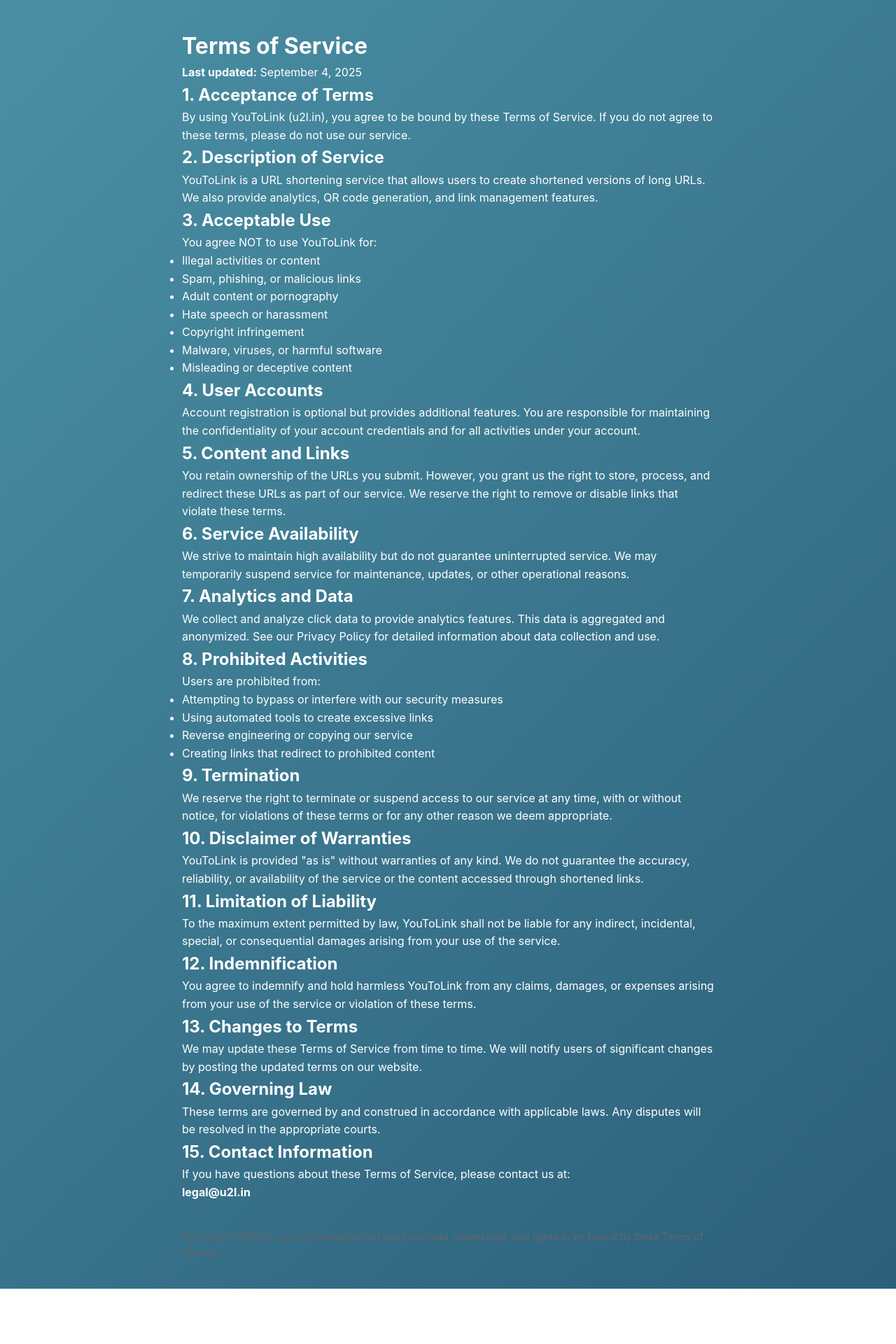
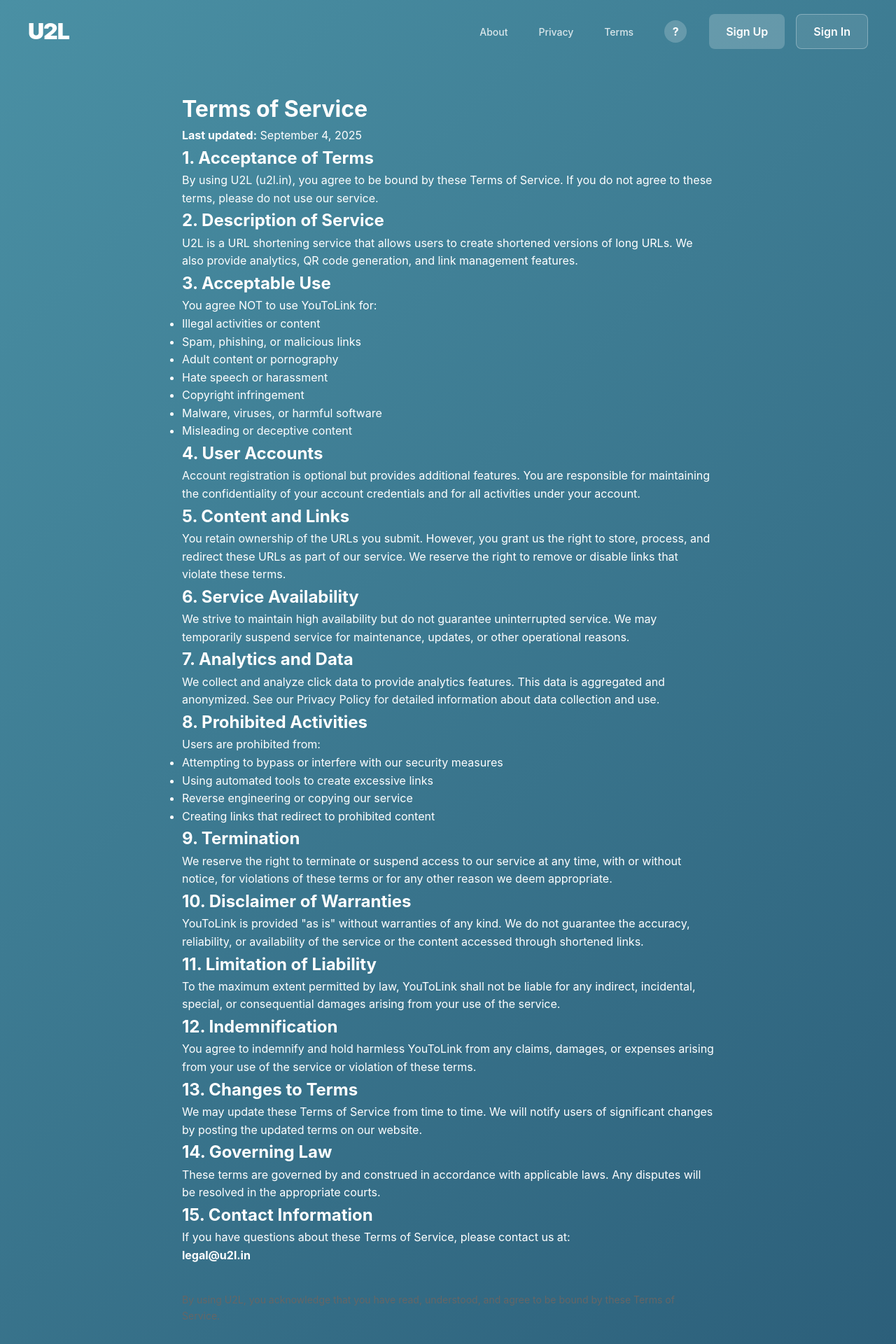
Before and after one commit to dkgohel/YouToLink, a React (Create React App) app in the folder client/: page /terms in a window 1280 px wide. Shown: the top 1920 px of the page at 70% size. Before the commit the page ends 1841 px from the top, so only its background shows below. Built offline with nearby package versions, Linux system fonts and the light colour scheme; no server answers.

Commit message:
Add shared navbar to all pages and rebrand from YOUTOLINK to U2L

```diff
--- a/client/src/components/About.tsx
+++ b/client/src/components/About.tsx
@@ -1,18 +1,21 @@
 import React from 'react';
+import Navbar from './Navbar';
 
 const About: React.FC = () => {
   return (
-    <div style={{ maxWidth: '800px', margin: '0 auto', padding: '40px 20px', lineHeight: '1.6' }}>
-      <h1>About YouToLink</h1>
+    <>
+      <Navbar />
+      <div style={{ maxWidth: '800px', margin: '0 auto', padding: '40px 20px', lineHeight: '1.6' }}>
+      <h1>About U2L</h1>
 
-      <h2>What is YouToLink?</h2>
+      <h2>What is U2L?</h2>
       <p>
-        YouToLink (u2l.in) is a free, fast, and reliable URL shortening service that helps you create
+        U2L (u2l.in) is a free, fast, and reliable URL shortening service that helps you create
         short, memorable links from long URLs. Whether you're sharing links on social media, in emails,
-        or anywhere space is limited, YouToLink makes your URLs clean and professional.
+        or anywhere space is limited, U2L makes your URLs clean and professional.
       </p>
 
-      <h2>Why Choose YouToLink?</h2>
+      <h2>Why Choose U2L?</h2>
       <ul>
         <li><strong>Fast & Reliable:</strong> Lightning-fast redirects with 99.9% uptime</li>
         <li><strong>Custom Aliases:</strong> Create personalized short links with custom codes</li>
@@ -72,6 +75,7 @@
         Ready to start shortening URLs? <a href="/" style={{ color: '#0066cc' }}>Create your first short link</a> now!
       </p>
     </div>
+    </>
   );
 };
 
--- a/client/src/components/Home.tsx
+++ b/client/src/components/Home.tsx
@@ -1,6 +1,7 @@
 import React, { useState } from 'react';
 import { Link } from 'react-router-dom';
 import AdBanner from './AdBanner';
+import Navbar from './Navbar';
 
 interface HomeProps {
   user: any;
@@ -85,35 +86,7 @@
 
   return (
     <div className={user?.subscription === 'premium' ? 'premium-user' : ''}>
-      {/* Header */}
-      <header className="header">
-        <Link to="/" className="logo">YOUTOLINK</Link>
-
-        <div className="nav-menu">
-          <div className="nav-links">
-            <Link to="/about" className="nav-link">About</Link>
-            <Link to="/privacy" className="nav-link">Privacy</Link>
-            <Link to="/terms" className="nav-link">Terms</Link>
-          </div>
-
-          <div className="help-icon">?</div>
-
-          {user ? (
-            <>
-              <Link to="/dashboard" className="nav-link">My URLs</Link>
-              <div className="user-menu">
-                <span className="user-email">{user.email}</span>
-                <button onClick={onLogout} className="logout-btn">Logout</button>
-              </div>
-            </>
-          ) : (
-            <div className="auth-buttons">
-              <Link to="/auth" className="btn-signup">Sign Up</Link>
-              <Link to="/auth" className="btn-signin">Sign In</Link>
-            </div>
-          )}
-        </div>
-      </header>
+      <Navbar user={user} onLogout={onLogout} />
 
       {/* Top Banner Ad */}
       <div style={{ maxWidth: '1400px', margin: '0 auto', padding: '20px' }}>
@@ -256,7 +229,7 @@
         {/* Right Side - Content */}
         <div className="content-section">
           <h1 className="main-title">The Original URL Shortener</h1>
-          <p className="main-subtitle">Create shorter URLs with YouToLink.</p>
+          <p className="main-subtitle">Create shorter URLs with U2L.</p>
 
           <p className="description">
             Want more out of your link shortener? Track link analytics, use
--- /dev/null
+++ b/client/src/components/Navbar.tsx
@@ -0,0 +1,42 @@
+import React from 'react';
+import { Link } from 'react-router-dom';
+
+interface NavbarProps {
+  user?: any;
+  onLogout?: () => void;
+}
+
+const Navbar: React.FC<NavbarProps> = ({ user, onLogout }) => {
+  return (
+    <header className="header">
+      <Link to="/" className="logo">U2L</Link>
+
+      <div className="nav-menu">
+        <div className="nav-links">
+          <Link to="/about" className="nav-link">About</Link>
+          <Link to="/privacy" className="nav-link">Privacy</Link>
+          <Link to="/terms" className="nav-link">Terms</Link>
+        </div>
+
+        <div className="help-icon">?</div>
+
+        {user ? (
+          <>
+            <Link to="/dashboard" className="nav-link">My URLs</Link>
+            <div className="user-menu">
+              <span className="user-email">{user.email}</span>
+              <button onClick={onLogout} className="logout-btn">Logout</button>
+            </div>
+          </>
+        ) : (
+          <div className="auth-buttons">
+            <Link to="/auth" className="btn-signup">Sign Up</Link>
+            <Link to="/auth" className="btn-signin">Sign In</Link>
+          </div>
+        )}
+      </div>
+    </header>
+  );
+};
+
+export default Navbar;
--- a/client/src/components/Privacy.tsx
+++ b/client/src/components/Privacy.tsx
@@ -1,8 +1,11 @@
 import React from 'react';
+import Navbar from './Navbar';
 
 const Privacy: React.FC = () => {
   return (
-    <div style={{ maxWidth: '800px', margin: '0 auto', padding: '40px 20px', lineHeight: '1.6' }}>
+    <>
+      <Navbar />
+      <div style={{ maxWidth: '800px', margin: '0 auto', padding: '40px 20px', lineHeight: '1.6' }}>
       <h1>Privacy Policy</h1>
       <p><strong>Last updated:</strong> September 3, 2025</p>
 
@@ -59,6 +62,7 @@
       <h2>Changes to This Policy</h2>
       <p>We may update this privacy policy from time to time. We will notify you of any changes by posting the new policy on this page.</p>
     </div>
+    </>
   );
 };
 
--- a/client/src/components/Terms.tsx
+++ b/client/src/components/Terms.tsx
@@ -1,20 +1,23 @@
 import React from 'react';
+import Navbar from './Navbar';
 
 const Terms: React.FC = () => {
   return (
-    <div style={{ maxWidth: '800px', margin: '0 auto', padding: '40px 20px', lineHeight: '1.6' }}>
+    <>
+      <Navbar />
+      <div style={{ maxWidth: '800px', margin: '0 auto', padding: '40px 20px', lineHeight: '1.6' }}>
       <h1>Terms of Service</h1>
       <p><strong>Last updated:</strong> September 4, 2025</p>
 
       <h2>1. Acceptance of Terms</h2>
       <p>
-        By using YouToLink (u2l.in), you agree to be bound by these Terms of Service.
+        By using U2L (u2l.in), you agree to be bound by these Terms of Service.
         If you do not agree to these terms, please do not use our service.
       </p>
 
       <h2>2. Description of Service</h2>
       <p>
-        YouToLink is a URL shortening service that allows users to create shortened
+        U2L is a URL shortening service that allows users to create shortened
         versions of long URLs. We also provide analytics, QR code generation, and
         link management features.
       </p>
@@ -114,10 +117,11 @@
       </p>
 
       <p style={{ marginTop: '40px', fontSize: '14px', color: '#666' }}>
-        By using YouToLink, you acknowledge that you have read, understood, and
+        By using U2L, you acknowledge that you have read, understood, and
         agree to be bound by these Terms of Service.
       </p>
     </div>
+    </>
   );
 };
 
```
